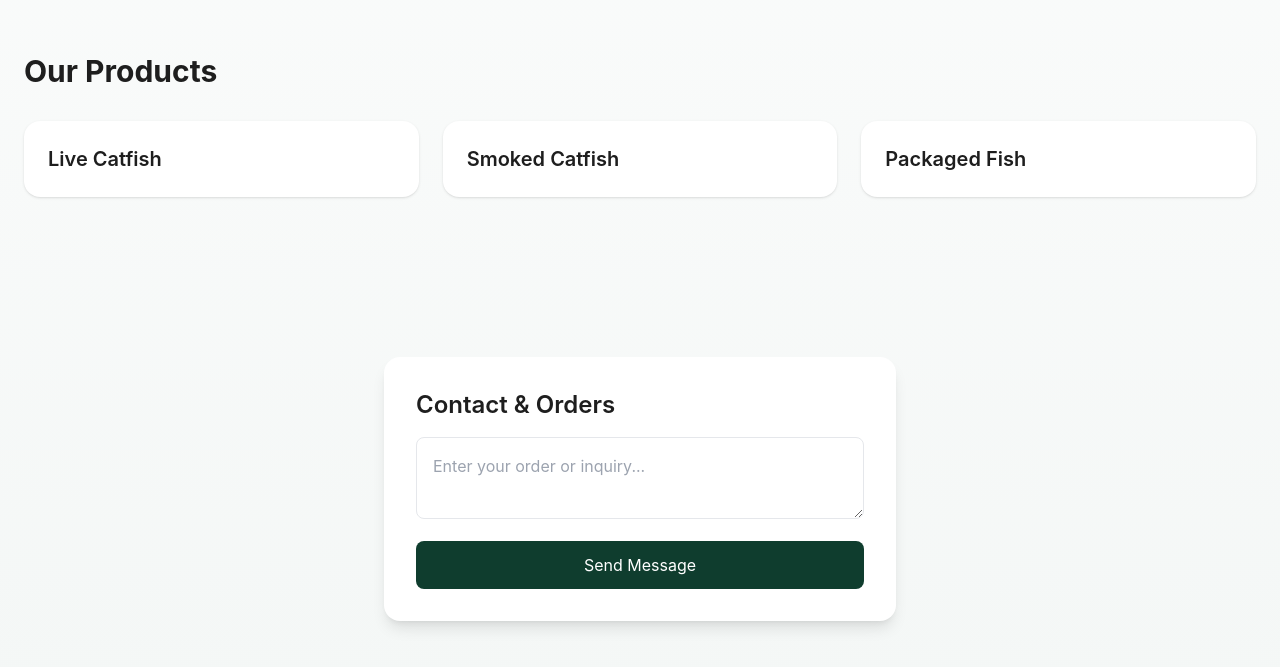
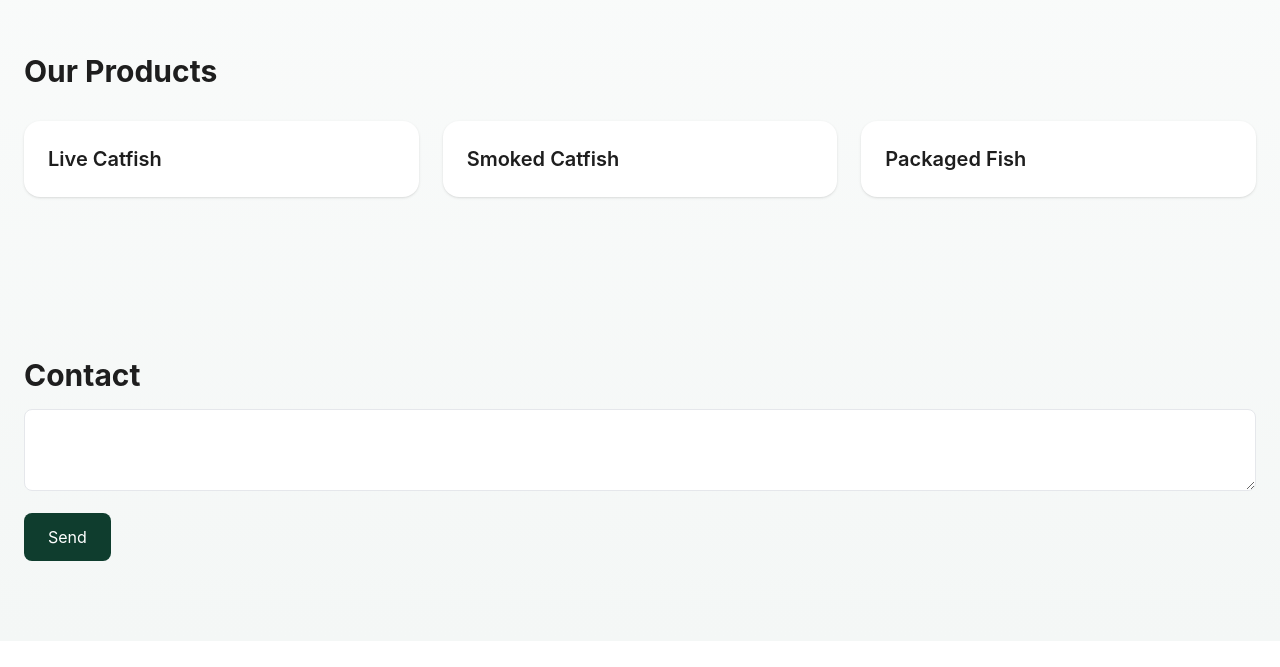
Before and after one commit to paaemma1/ediblefarms, a Next.js app in the folder frontend/: page / in a window 1280 px wide. Shown: the part 827-1494 px from the top of the page. After the commit the page ends 1468 px from the top, so only its background shows below. Built offline with nearby package versions, Linux system fonts and the light colour scheme.

Commit message:
Refactor Contact component layout and styling

```diff
--- a/frontend/components/Contact.js
+++ b/frontend/components/Contact.js
@@ -2,36 +2,32 @@
 import axios from 'axios'
 import { useState } from 'react'
 
-export default function Contact(){
-  const [msg,setMsg]=useState('')
+export default function Contact() {
+  const [msg, setMsg] = useState('')
 
-  const send=async()=>{
-    await axios.post('https://ediblefarms-qh4b.onrender.com/api/contact',{message:msg})
+  const send = async () => {
+    await axios.post('https://ediblefarms-qh4b.onrender.com/api/contact', {
+      message: msg
+    })
+
     window.open(`https://wa.me/233546600063?text=${msg}`)
   }
 
-  return(
-    <section className="py-20 bg-mist flex justify-center">
-      <div className="bg-white p-8 rounded-2xl shadow-lg w-full max-w-lg">
-
-        <h2 className="text-2xl font-semibold mb-4">
-          Contact & Orders
-        </h2>
+  return (
+    <section className="py-20 px-6">
+      <h2 className="text-3xl font-bold mb-4">Contact</h2>
 
       <textarea
-          placeholder="Enter your order or inquiry..."
-          className="w-full p-4 border rounded-lg mb-4 outline-none focus:ring-2 focus:ring-aqua"
-          onChange={e=>setMsg(e.target.value)}
+        className="w-full p-4 border rounded-lg"
+        onChange={(e) => setMsg(e.target.value)}
       />
 
       <button
         onClick={send}
-          className="w-full bg-primary text-white py-3 rounded-lg hover:bg-aqua transition"
+        className="mt-4 bg-primary text-white px-6 py-3 rounded-lg"
       >
-          Send Message
+        Send
       </button>
-
-      </div>
     </section>
   )
 }
```
Lines whose indentation alone changed are shown as unchanged.
